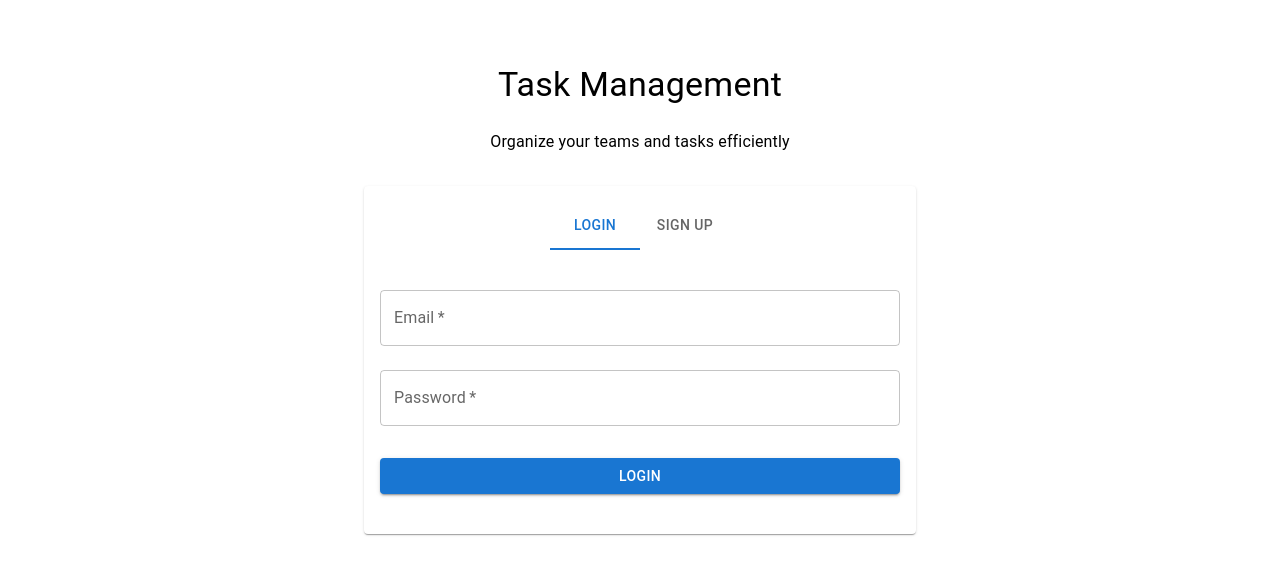
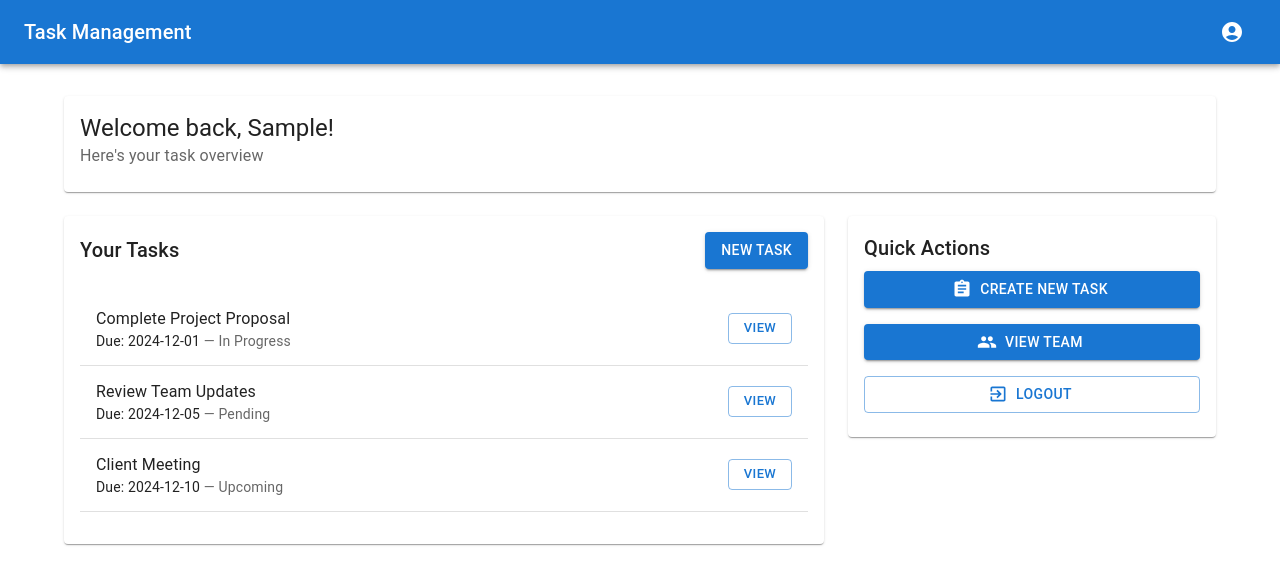
Before and after one commit to StellarLaw/MERN-Stack-Task-Manager-Web-Application, a React (Create React App) app in the folder client/: page /dashboard in a window 1280 px wide. Shown: the top 584 px of the page. Built offline with nearby package versions, Linux system fonts and the light colour scheme; sample sign-in values are in the browser's storage.

Commit message:
new updated

```diff
--- a/client/package.json
+++ b/client/package.json
@@ -5,6 +5,7 @@
   "dependencies": {
     "@emotion/react": "^11.13.3",
     "@emotion/styled": "^11.13.0",
+    "@mui/icons-material": "^6.1.7",
     "@mui/material": "^6.1.6",
     "@testing-library/jest-dom": "^5.17.0",
     "@testing-library/react": "^13.4.0",
@@ -12,6 +13,7 @@
     "axios": "^1.7.7",
     "react": "^18.3.1",
     "react-dom": "^18.3.1",
+    "react-router-dom": "^6.28.0",
     "react-scripts": "5.0.1",
     "web-vitals": "^2.1.4"
   },
--- a/client/src/App.js
+++ b/client/src/App.js
@@ -1,12 +1,32 @@
 import React from 'react';
+import { BrowserRouter as Router, Routes, Route, Navigate } from 'react-router-dom';
 import HomePage from './components/HomePage';
-import './App.css';
+import UserDashboard from './components/UserDashboard';
+
+// Protected Route component
+const ProtectedRoute = ({ children }) => {
+  const token = localStorage.getItem('token');
+  if (!token) {
+    return <Navigate to="/" />;
+  }
+  return children;
+};
 
 function App() {
   return (
-    <div className="App">
-      <HomePage />
-    </div>
+    <Router>
+      <Routes>
+        <Route path="/" element={<HomePage />} />
+        <Route
+          path="/dashboard"
+          element={
+            <ProtectedRoute>
+              <UserDashboard />
+            </ProtectedRoute>
+          }
+        />
+      </Routes>
+    </Router>
   );
 }
 
--- a/client/src/components/HomePage.jsx
+++ b/client/src/components/HomePage.jsx
@@ -13,8 +13,10 @@ import {
   Snackbar
 } from '@mui/material';
 import axios from 'axios';
+import { useNavigate } from 'react-router-dom';
 
 const HomePage = () => {
+  const navigate = useNavigate();
   const [tabValue, setTabValue] = useState(0);
   const [loginData, setLoginData] = useState({
     email: '',
@@ -42,15 +44,29 @@ const HomePage = () => {
     e.preventDefault();
     try {
       const response = await axios.post('http://localhost:5001/api/auth/login', loginData);
-      // Store token in localStorage
+
+      // Make sure the backend sends user data in this format
+      const userData = {
+        firstName: response.data.user.firstName,
+        lastName: response.data.user.lastName,
+        email: response.data.user.email,
+        id: response.data.user.id
+      };
+
+      // Store token and user data
       localStorage.setItem('token', response.data.token);
+      localStorage.setItem('user', JSON.stringify(userData));
+
       setAlert({
         open: true,
         message: 'Login successful!',
         severity: 'success'
       });
-      // TODO: Redirect to dashboard
-      console.log('Login successful:', response.data);
+
+      setTimeout(() => {
+        navigate('/dashboard');
+      }, 1500);
+
     } catch (error) {
       setAlert({
         open: true,
--- /dev/null
+++ b/client/src/components/UserDashboard.jsx
@@ -0,0 +1,179 @@
+import React, { useState, useEffect } from 'react';
+import {
+  Box,
+  Container,
+  Typography,
+  AppBar,
+  Toolbar,
+  IconButton,
+  Menu,
+  MenuItem,
+  Grid,
+  Card,
+  CardContent,
+  Button,
+  List,
+  ListItem,
+  ListItemText,
+  Divider
+} from '@mui/material';
+import {
+  AccountCircle,
+  Assignment as TaskIcon,
+  Group as TeamIcon,
+  ExitToApp as LogoutIcon
+} from '@mui/icons-material';
+
+const UserDashboard = () => {
+  const [anchorEl, setAnchorEl] = useState(null);
+  const [user, setUser] = useState(() => {
+    // Get user data from localStorage when component mounts
+    const savedUser = localStorage.getItem('user');
+    return savedUser ? JSON.parse(savedUser) : { firstName: '', lastName: '', email: '' }; });
+  const [tasks, setTasks] = useState([
+    { id: 1, title: 'Complete Project Proposal', dueDate: '2024-12-01', status: 'In Progress' },
+    { id: 2, title: 'Review Team Updates', dueDate: '2024-12-05', status: 'Pending' },
+    { id: 3, title: 'Client Meeting', dueDate: '2024-12-10', status: 'Upcoming' }
+  ]);
+
+  const handleMenu = (event) => {
+    setAnchorEl(event.currentTarget);
+  };
+
+  const handleClose = () => {
+    setAnchorEl(null);
+  };
+
+  const handleLogout = () => {
+    // Clear local storage
+    localStorage.removeItem('token');
+    // Redirect to login page
+    window.location.href = '/';
+  };
+
+  return (
+    <Box sx={{ flexGrow: 1 }}>
+      {/* App Bar */}
+      <AppBar position="static">
+        <Toolbar>
+          <Typography variant="h6" component="div" sx={{ flexGrow: 1 }}>
+            Task Management
+          </Typography>
+          <div>
+            <IconButton
+              size="large"
+              onClick={handleMenu}
+              color="inherit"
+            >
+              <AccountCircle />
+            </IconButton>
+            <Menu
+              anchorEl={anchorEl}
+              open={Boolean(anchorEl)}
+              onClose={handleClose}
+            >
+              <MenuItem onClick={handleClose}>Profile</MenuItem>
+              <MenuItem onClick={handleClose}>Settings</MenuItem>
+              <MenuItem onClick={handleLogout}>Logout</MenuItem>
+            </Menu>
+          </div>
+        </Toolbar>
+      </AppBar>
+
+      {/* Main Content */}
+      <Container maxWidth="lg" sx={{ mt: 4, mb: 4 }}>
+        <Grid container spacing={3}>
+          {/* Welcome Section */}
+          <Grid item xs={12}>
+            <Card>
+              <CardContent>
+                <Typography variant="h5">
+                  Welcome back, {user.firstName}!
+                </Typography>
+                <Typography color="textSecondary">
+                  Here's your task overview
+                </Typography>
+              </CardContent>
+            </Card>
+          </Grid>
+
+          {/* Tasks Section */}
+          <Grid item xs={12} md={8}>
+            <Card>
+              <CardContent>
+                <Box sx={{ display: 'flex', justifyContent: 'space-between', alignItems: 'center', mb: 2 }}>
+                  <Typography variant="h6">
+                    Your Tasks
+                  </Typography>
+                  <Button variant="contained" color="primary">
+                    New Task
+                  </Button>
+                </Box>
+                <List>
+                  {tasks.map((task) => (
+                    <React.Fragment key={task.id}>
+                      <ListItem>
+                        <ListItemText
+                          primary={task.title}
+                          secondary={
+                            <React.Fragment>
+                              <Typography component="span" variant="body2" color="textPrimary">
+                                Due: {task.dueDate}
+                              </Typography>
+                              {` — ${task.status}`}
+                            </React.Fragment>
+                          }
+                        />
+                        <Button size="small" variant="outlined">
+                          View
+                        </Button>
+                      </ListItem>
+                      <Divider />
+                    </React.Fragment>
+                  ))}
+                </List>
+              </CardContent>
+            </Card>
+          </Grid>
+
+          {/* Quick Actions */}
+          <Grid item xs={12} md={4}>
+            <Card>
+              <CardContent>
+                <Typography variant="h6" gutterBottom>
+                  Quick Actions
+                </Typography>
+                <Button
+                  variant="contained"
+                  startIcon={<TaskIcon />}
+                  fullWidth
+                  sx={{ mb: 2 }}
+                >
+                  Create New Task
+                </Button>
+                <Button
+                  variant="contained"
+                  startIcon={<TeamIcon />}
+                  fullWidth
+                  sx={{ mb: 2 }}
+                >
+                  View Team
+                </Button>
+                <Button
+                  variant="outlined"
+                  startIcon={<LogoutIcon />}
+                  fullWidth
+                  onClick={handleLogout}
+                >
+                  Logout
+                </Button>
+              </CardContent>
+            </Card>
+          </Grid>
+        </Grid>
+      </Container>
+    </Box>
+  );
+};
+
+export default UserDashboard;
```
Also changed, not shown: 1 other file (tests, documents, lock files or other folders).
